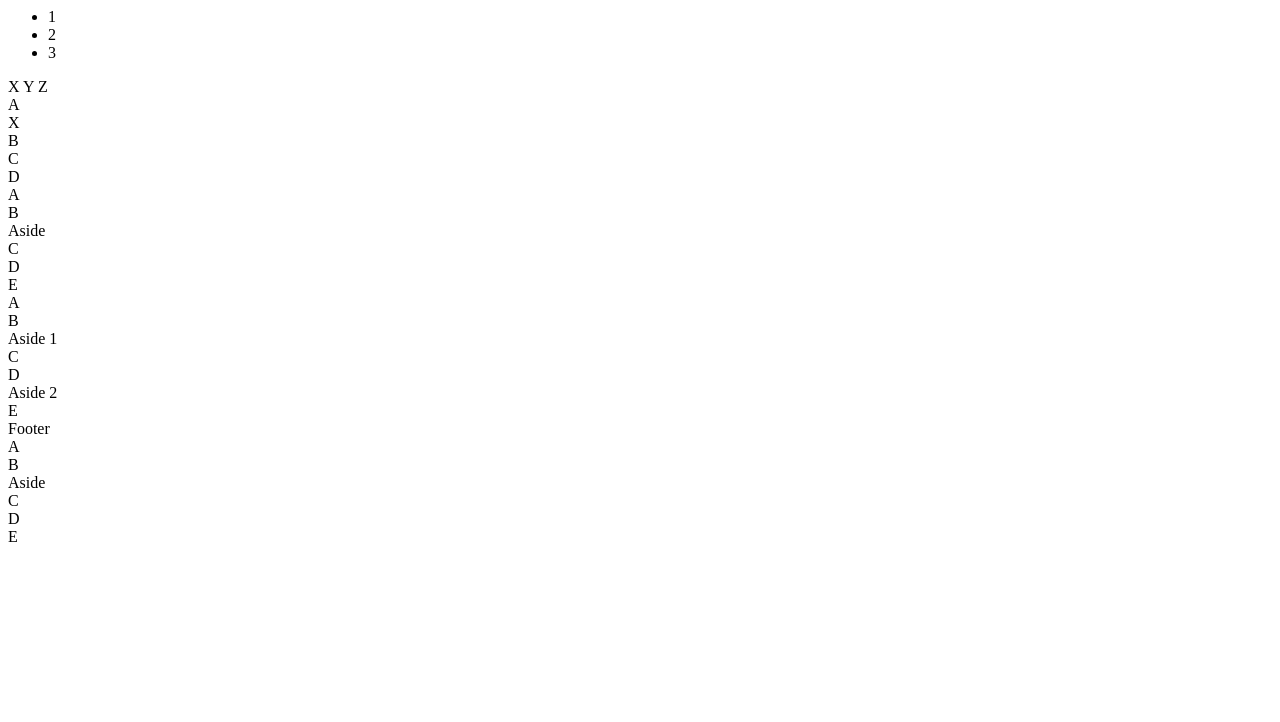
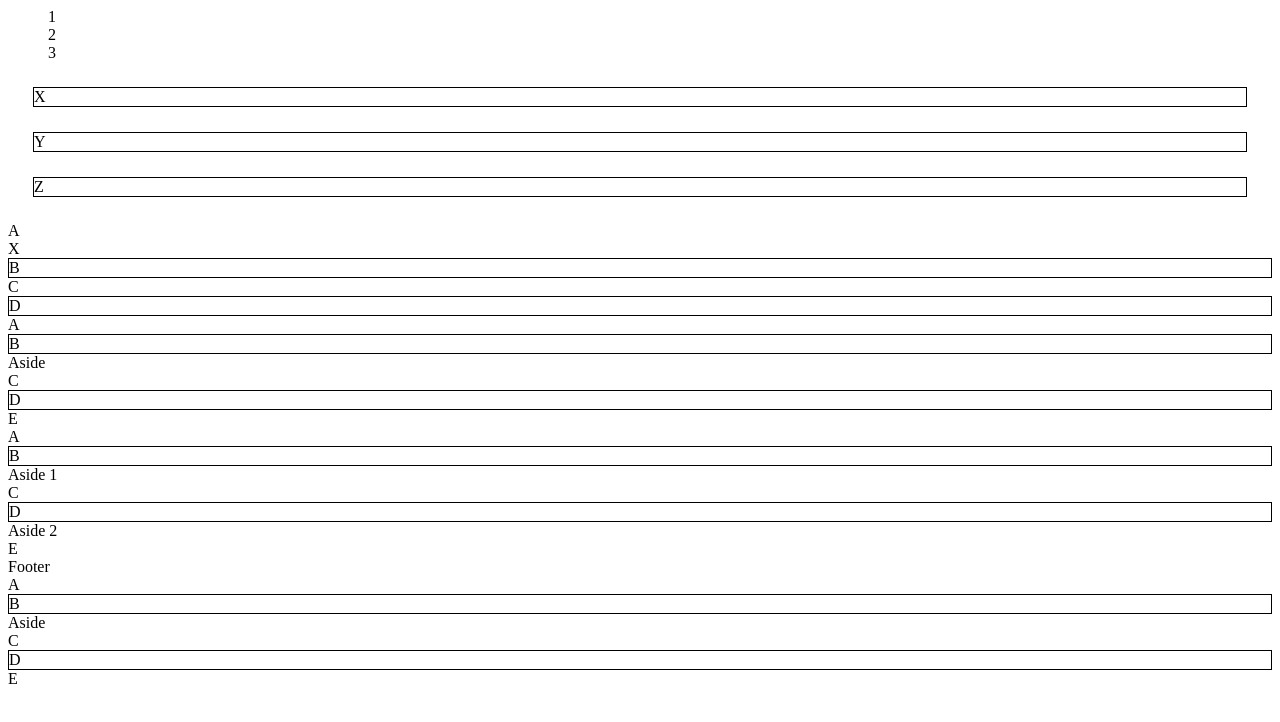
Before and after one commit to tkylesh/pseudo-classes, a plain HTML site: page index.html in a window 1280 px wide. Drawn offline with Linux system fonts and the light colour scheme.

Commit message:
final commit, completed assignment

```diff
--- a/index.html
+++ b/index.html
@@ -1,6 +1,7 @@
 <html>
 <head>
 	<title></title>
+	<link rel="stylesheet" type="text/css" href="pseudo.css">
 </head>
 <body>
 	<ul class="top">
--- a/pseudo.css
+++ b/pseudo.css
@@ -0,0 +1,19 @@
+/*************************
+pseudo-classes only
+*********************************/
+
+li {
+	list-style-type: none;
+}
+
+span {
+	display: block;
+	border: 1px solid black;
+	margin: 25px;
+}
+
+section:nth-of-type(even){
+	border: 1px solid black;
+
+
+};
```
